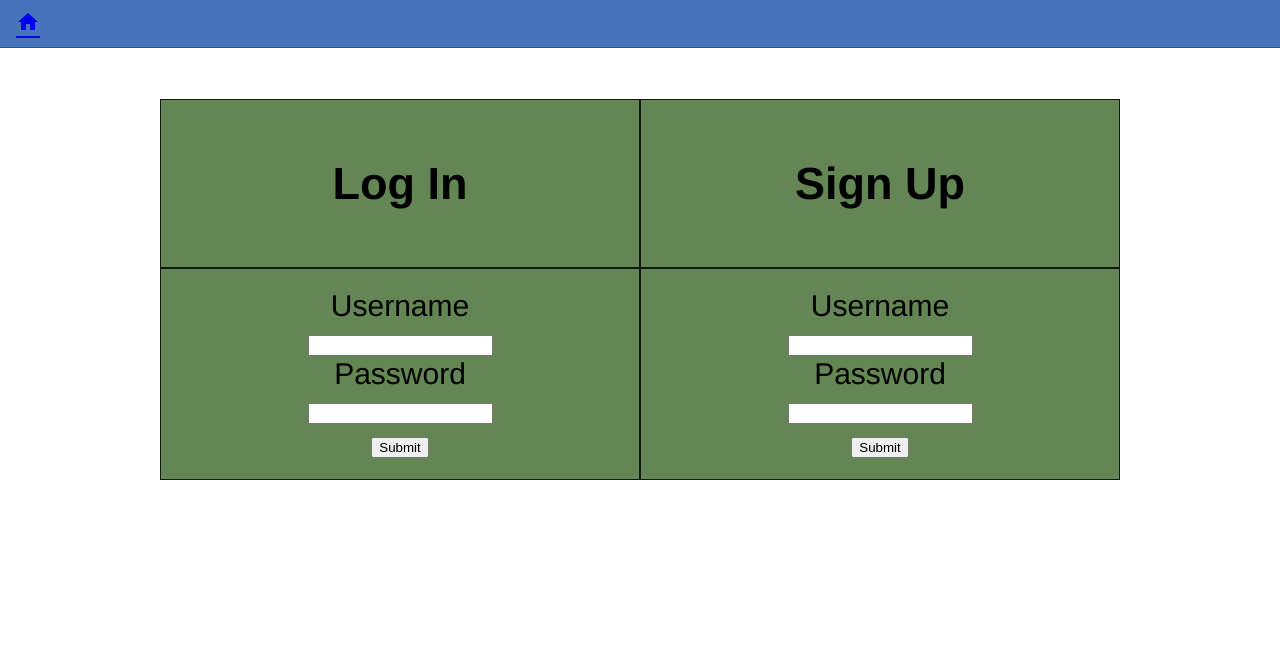
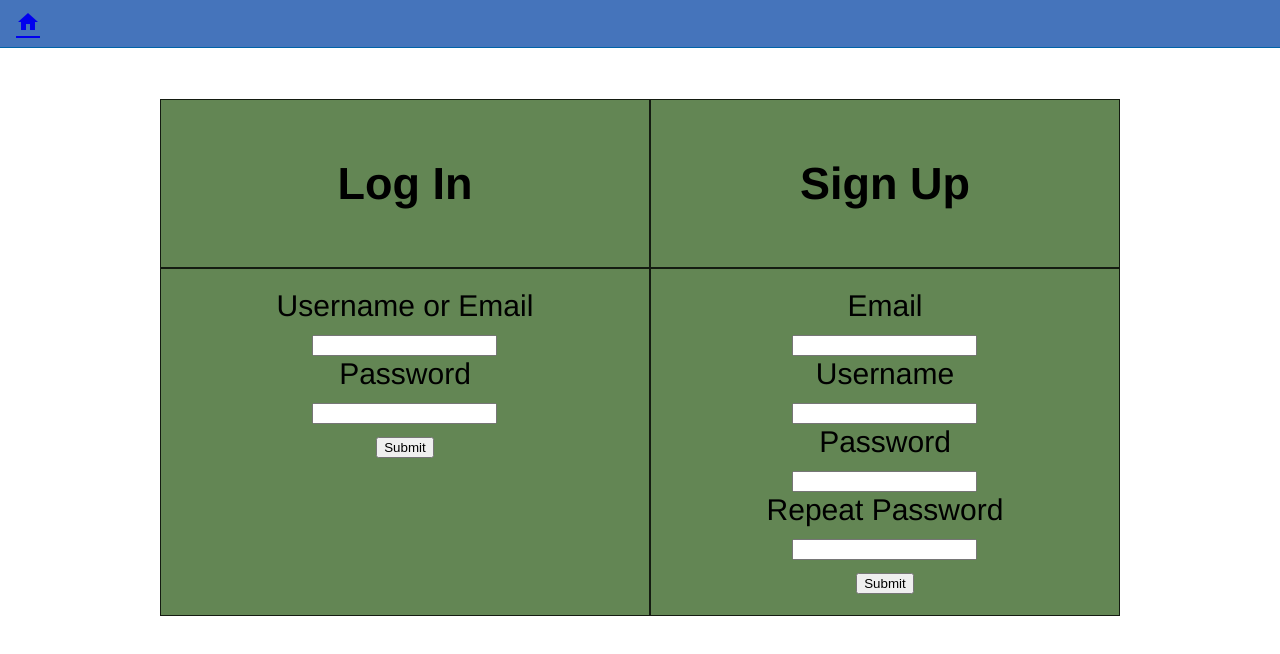
Before and after one commit to 10ku/Message-Board, a Vue app in the folder Client/: page /login in a window 1280 px wide. Shown: the top 654 px of the page. Built offline with nearby package versions, Linux system fonts and the light colour scheme.

Commit message:
Implement basic error handling

```diff
--- a/Client/src/components/LoginCreateAccount.vue
+++ b/Client/src/components/LoginCreateAccount.vue
@@ -1,5 +1,11 @@
 <template>
 <div id="login_create_account">
+	<section>
+		<div v-show="showError" class="error-box">
+			<h1>ERROR!!!!</h1>
+			<p>{{errorToDisplay}}</p>
+		</div>
+	</section>
 	<section>
 		<div class="grid-container">
 			<div class="grid-item title1">
@@ -9,21 +15,21 @@
 				<h1>Sign Up</h1>
 			</div>
 			<div class="grid-item body1">
-				<label for="user-email">Username</label><br>
-				<input id="user-email"><br>
+				<label for="user-email">Username or Email</label><br>
+				<input v-model="usernameEmail" id="user-email"><br>
 				<label for="password">Password</label><br>
-				<input id="password"><br>
+				<input v-model="password" id="password"><br>
 				<input type="submit" value="Submit">
 			</div>
 			<div class="grid-item body2">
+				<label for="new-email">Email</label><br>
+				<input v-model="newEmail" id="new-email"><br>
 				<label for="new-user">Username</label><br>
-				<input v-model="username" id="new-user"><br>
-				<!-- <label for="new-email">Email</label><br>
-				<input id="new-email"><br> -->
+				<input v-model="newUsername" id="new-user"><br>
 				<label for="new-password">Password</label><br>
-				<input v-model="password" id="new-password"><br>
-				<!-- <label for="new-password-repeat">Repeat Password</label><br>
-				<input id="new-password-repeat"><br> -->
+				<input v-model="newPassword" id="new-password"><br>
+				<label for="new-password-repeat">Repeat Password</label><br>
+				<input v-model="newPasswordRepeat" id="new-password-repeat"><br>
 				<input @click="register()" type="submit" value="Submit">
 			</div>
 		</div>
@@ -38,16 +44,46 @@ import Request from "../services/Request";
 @Component
 export default class LoginCreateAccount extends Vue
 {
-	username = "";
-	password = "";
+	//Login Vars
+	private usernameEmail = "";
+	private password = "";
 
-	async register()
+	//Sign Up Vars
+	private newEmail = "";
+	private newUsername = "";
+	private newPassword = "";
+	private newPasswordRepeat = "";
+
+	//Error Vars
+	private showError = false;
+	private errorToDisplay = "";
+
+	private async register()
 	{
-		const response = await Request.register({
-			username: this.username,
-			password: this.password
-		});
-		console.log(response);
+		if (!this.doesPasswordMatch(this.newPassword, this.newPasswordRepeat))
+		{
+			this.errorToDisplay = "Password not the same!";
+			this.showError = true;
+			return;
+		}
+		try
+		{
+			const response = await Request.register({
+			email: this.newEmail,
+			username: this.newUsername,
+			password: this.newPassword
+			});
+		}
+		catch (error)
+		{
+			this.errorToDisplay = error.response.data.message;
+			this.showError = true;
+		}
+	}
+
+	private doesPasswordMatch(password1: string, password2: string): boolean
+	{
+		return password1 === password2;
 	}
 }
 </script>
@@ -70,20 +106,12 @@ export default class LoginCreateAccount extends Vue
 	font-size: 30px;
 	text-align: center;
 }
-/* button
+.error-box
 {
-	border: none;
-	color: white;
-	background: transparent;
-	cursor: pointer;
+	background-color: red;
+	position: absolute;
+	width: 25%;
+	top: 48px;
+	left: 38%;
 }
-.bar-center
-{
-	flex: 0 1 664px;
-}
-.search-bar
-{
-	width: 80%;
-	font-size: 18px;
-} */
 </style>
```
